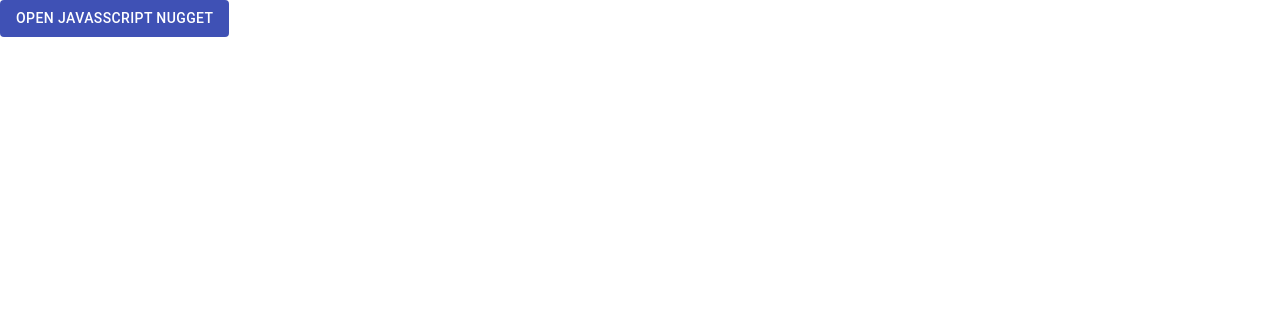
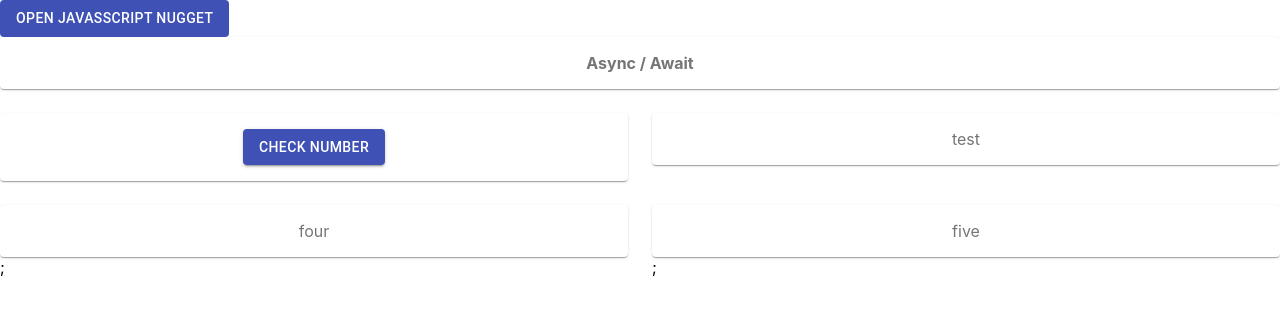
Before and after one commit to jadilovic/javascript-nuggets, a React (Create React App) app: page /async-await in a window 1280 px wide. Shown: the top 314 px of the page. Built offline with nearby package versions, Linux system fonts and the light colour scheme; no server answers.

Commit message:
completed promises and async await and still have to work on fetch

```diff
--- a/src/App.js
+++ b/src/App.js
@@ -12,6 +12,9 @@ import RestOperator from './RestOperator';
 import OptionalChaining from './OptionalChaining';
 import Promises from './Promises';
 import Phone from './Phone';
+import AsyncAwait from './AsyncAwait';
+import Fetch from './Fetch';
+
 /*
 import ArrayFrom from './ArrayFrom';
 import CallbackFunction from './CallbackFunction';
@@ -72,6 +75,12 @@ const NuggetsMenu = () => {
         <MenuItem onClick={handleClose}>
           <Link to="/phone">Phone</Link>
         </MenuItem>
+        <MenuItem onClick={handleClose}>
+          <Link to="/async-await">Async / Await</Link>
+        </MenuItem>
+        <MenuItem onClick={handleClose}>
+          <Link to="/fetch">Fetch</Link>
+        </MenuItem>
       </Menu>
       <Route exact path="/">
         <Home />
@@ -106,6 +115,12 @@ const NuggetsMenu = () => {
       <Route path="/phone">
         <Phone />
       </Route>
+      <Route path="/async-await">
+        <AsyncAwait />
+      </Route>
+      <Route path="/fetch">
+        <Fetch />
+      </Route>
     </Router>
   );
 };
--- /dev/null
+++ b/src/AsyncAwait.js
@@ -0,0 +1,122 @@
+import React, { useState, useEffect } from 'react';
+import { makeStyles } from '@material-ui/core/styles';
+import { Paper, Grid, Button } from '@material-ui/core';
+import users from './data/users';
+import articles from './data/articles';
+
+const useStyles = makeStyles((theme) => ({
+  root: {
+    flexGrow: 1,
+  },
+  paper: {
+    padding: theme.spacing(2),
+    textAlign: 'center',
+    color: theme.palette.text.secondary,
+  },
+}));
+//  Javascript Nuggets
+// async / await
+// async must be present, always returns a promise
+// await waits till promise is settled
+// error handling - try/catch block
+
+function AsyncAwait() {
+  const classes = useStyles();
+
+  const example = async () => {
+    return 'hello there';
+  };
+
+  example().then((result) => console.log(result));
+
+  const someFunc = async () => {
+    const result = await example();
+    console.log(result);
+    return result;
+  };
+
+  console.log(someFunc());
+  const [articlesList, setArticlesList] = useState([]);
+
+  function getUser(name) {
+    return new Promise((resolve, reject) => {
+      const user = users.find((user) => user.name === name);
+
+      if (user) {
+        return resolve(user);
+      } else {
+        reject(`No such user with name : ${name}`);
+      }
+    });
+  }
+
+  function getArticles(userId) {
+    return new Promise((resolve, reject) => {
+      const userArticles = articles.find((user) => user.userId === userId);
+
+      if (userArticles) {
+        return resolve(userArticles.articles);
+      } else {
+        reject(`Wrong ID`);
+      }
+    });
+  }
+
+  const getUserArticles = async (userName) => {
+    try {
+      const user = await getUser(userName);
+      const userArticles = await getArticles(user.id);
+      console.log(userArticles);
+      setArticlesList(userArticles);
+      return userArticles;
+    } catch (error) {
+      console.log(error);
+    }
+  };
+
+  console.log(getUserArticles('susan'));
+  getUser('susan')
+    .then((user) =>
+      getArticles(user.id).then((articles) => console.log(articles))
+    )
+    .catch((err) => console.log(err));
+
+  return (
+    <div className={classes.root}>
+      <Grid container spacing={3}>
+        <Grid item xs={12}>
+          <Paper className={classes.paper}>
+            <b>Async / Await</b>
+          </Paper>
+        </Grid>
+        <Grid item xs={6}>
+          <Paper className={classes.paper}>
+            <Button
+              onClick={() =>
+                promise
+                  .then((data) => setResponse(data))
+                  .catch((error) => setResponse(error))
+              }
+              variant="contained"
+              color="primary"
+            >
+              Check number
+            </Button>
+          </Paper>
+        </Grid>
+        <Grid item xs={6}>
+          <Paper className={classes.paper}>test</Paper>
+        </Grid>
+        {articlesList.map((article) => {
+          return (
+            <Grid item xs={6}>
+              <Paper className={classes.paper}>{article}</Paper>;
+            </Grid>
+          );
+        })}
+      </Grid>
+    </div>
+  );
+}
+
+export default AsyncAwait;
--- /dev/null
+++ b/src/Fetch.js
@@ -0,0 +1,134 @@
+import React, { useState, useEffect, memo } from 'react';
+import { makeStyles } from '@material-ui/core/styles';
+import { Paper, Grid, Button } from '@material-ui/core';
+import users from './data/users';
+import articles from './data/articles';
+
+const useStyles = makeStyles((theme) => ({
+  root: {
+    flexGrow: 1,
+  },
+  paper: {
+    padding: theme.spacing(2),
+    textAlign: 'center',
+    color: theme.palette.text.secondary,
+  },
+}));
+//  Javascript Nuggets - Fetch and Fetch Errors
+
+// Fetch API -  Browser API for HTTP (AJAX) Requests
+// Default - GET Requests, supports other methods as well
+// Returns Promise
+
+const url = 'https://www.course-api.com/react-tours-project';
+
+console.log(fetch(url));
+
+const AsyncAwait = () => {
+  const classes = useStyles();
+
+  const example = async () => {
+    return 'hello there';
+  };
+
+  example().then((result) => console.log(result));
+
+  const someFunc = async () => {
+    const result = await example();
+    console.log(result);
+    return result;
+  };
+
+  console.log(someFunc());
+  const [articlesList, setArticlesList] = useState([]);
+
+  function getUser(name) {
+    return new Promise((resolve, reject) => {
+      const user = users.find((user) => user.name === name);
+
+      if (user) {
+        return resolve(user);
+      } else {
+        reject(`No such user with name : ${name}`);
+      }
+    });
+  }
+
+  function getArticles(userId) {
+    return new Promise((resolve, reject) => {
+      const userArticles = articles.find((user) => user.userId === userId);
+
+      if (userArticles) {
+        return resolve(userArticles.articles);
+      } else {
+        reject(`Wrong ID`);
+      }
+    });
+  }
+  /*
+  fetch(url)
+    .then((response) => response.json())
+    .then((data) => {
+      console.log(data);
+      setArticlesList(data);
+    });
+*/
+  const database = async () => {
+    const response = await fetch(url);
+    const data = await response.json();
+    console.log(data);
+    setArticlesList(data);
+  };
+
+  useEffect(() => {
+    database();
+  }, []);
+
+  //  Javascript Nuggets
+  // Fetch Errors
+  // Only throws an error if cannot resolve.
+  // Error Response still a response (400-500)
+
+  const fetchErrors = () => {
+    fetch(url)
+      .then((response) => response.json())
+      .then((data) => console.log(data))
+      .catch((error) => console.log(error));
+  };
+
+  return (
+    <div className={classes.root}>
+      <Grid container spacing={3}>
+        <Grid item xs={12}>
+          <Paper className={classes.paper}>
+            <b>Fetch</b>
+          </Paper>
+        </Grid>
+        <Grid item xs={6}>
+          <Paper className={classes.paper}>
+            <Button
+              onClick={() => fetchErrors()}
+              variant="contained"
+              color="primary"
+            >
+              Fetch Tours data in console
+            </Button>
+          </Paper>
+        </Grid>
+        <Grid item xs={6}>
+          <Paper className={classes.paper}>test</Paper>
+        </Grid>
+        {articlesList.map((article, index) => {
+          return (
+            <Grid key={index} item xs={6}>
+              <Paper className={classes.paper}>{article.name}</Paper>;
+              <Paper className={classes.paper}>{article.info}</Paper>;
+            </Grid>
+          );
+        })}
+      </Grid>
+    </div>
+  );
+};
+
+export default AsyncAwait;
--- a/src/Phone.js
+++ b/src/Phone.js
@@ -25,6 +25,7 @@ export default function Phone() {
   const [inputValue, setInputValue] = useState('');
   const [countClicks, setCountClicks] = useState(0);
   const [upperCase, setUppersCase] = useState(false);
+
   let timer = null;
   let inputValueLength = 0;
   let tempInputValue = '';
@@ -56,6 +57,7 @@ export default function Phone() {
     return character.length === 1 && character.match(/[a-z]/i);
   };
 
+  // TEMPORARY ADDING CHARACTER TO THE INPUT VALUE IN THE TEXT FIELD
   const addInputValues = (character) => {
     selectedCharacter = character;
     if (upperCase && isLetter(character)) {
--- a/src/Promises.js
+++ b/src/Promises.js
@@ -18,7 +18,7 @@ const useStyles = makeStyles((theme) => ({
 // consume/use promises
 
 // Pending, Rejected, FulFilled
-
+/*
 const num = 2;
 
 const promise = new Promise((resolve, reject) => {
@@ -32,7 +32,7 @@ const promise = new Promise((resolve, reject) => {
 });
 
 promise.then((data) => console.log(data)).catch((error) => console.log(error));
-
+*/
 function Promises() {
   const classes = useStyles();
 
--- /dev/null
+++ b/src/data/articles.js
@@ -0,0 +1,7 @@
+const articles = [
+  { userId: 1, articles: ['one', 'two', 'three'] },
+  { userId: 2, articles: ['four', 'five'] },
+  { userId: 3, articles: ['six', 'seven', 'eight', 'nine'] },
+];
+
+export default articles;
--- /dev/null
+++ b/src/data/users.js
@@ -0,0 +1,7 @@
+const users = [
+  { id: 1, name: 'john' },
+  { id: 2, name: 'susan' },
+  { id: 3, name: 'anna' },
+];
+
+export default users;
```
